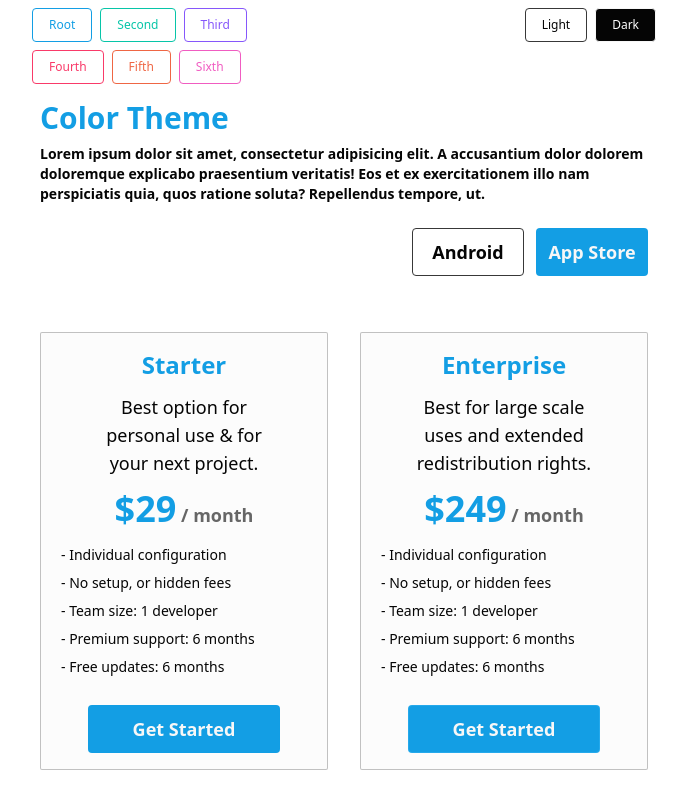
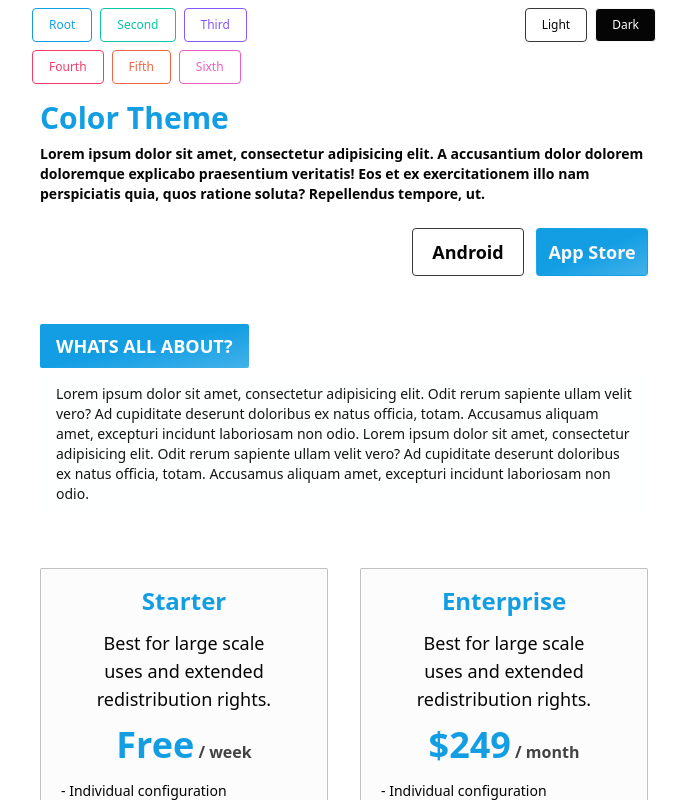
Before and after one commit to okanay/DigitalMenu, a Next.js app: page / in a window 1280 px wide. Shown: the top 800 px of the page, without its empty margins (296-983 px from the left). Built offline with nearby package versions, Linux system fonts and the light colour scheme.

Commit message:
V0.4ColorTheme12

```diff
--- a/components/layout/layout.js
+++ b/components/layout/layout.js
@@ -3,7 +3,7 @@ import Theme from "./theme";
 const Layout = ({children}) => {
 
     return (
-        <div className={'max-w-screen-tablet w-full mx-auto text-sm'}>
+        <div className={'w-full mx-auto text-sm'}>
             <Theme>
                 {children}
             </Theme>
--- a/components/layout/theme.js
+++ b/components/layout/theme.js
@@ -1,9 +1,8 @@
 import {useEffect, useState} from "react";
-
 const Theme = ({children}) => {
 
     const [colorMode, setColorMode] = useState('root')
-    const [darkMode, setDarkMode] = useState('-light')
+    const [darkMode, setDarkMode] = useState( '')
     const [theme, setTheme] = useState({color: `${colorMode + darkMode}`, mode: `${darkMode}`})
     const handleColorMode = (color) => {
         const value = color
@@ -13,6 +12,18 @@ const Theme = ({children}) => {
         const value = mode
         setDarkMode(value)
     }
+
+    useEffect(() => {
+        const prefersDarkMode = window.matchMedia && window.matchMedia('(prefers-color-scheme: dark)').matches;
+        setDarkMode(() => {
+
+            const value = prefersDarkMode ? "-dark" : "-light"
+            return value
+        })
+
+    }, []);
+
+
 
     useEffect(() => {
 
@@ -26,9 +37,9 @@ const Theme = ({children}) => {
     return (
         <div className={`${theme.mode} ${theme.color}`}>
             <div className={'bg-skin-theme-body-50'}>
-                <div className="flex flex-col gap-2 w-full flex-wrap p-2">
+                <div className="flex flex-col gap-2 w-full flex-wrap p-2 max-w-screen-tablet mx-auto">
 
-                    <div className="flex flex-row gap-2 justify-between w-full flex-wrap flex-wrap-reverse text-xs">
+                    <div className="flex flex-row gap-2 justify-between w-full flex-wrap flex-wrap-reverse text-xs ">
 
                         {/* ROOT _ SECOND _ THIRD */}
                         <div className="flex flex-row gap-2">
--- a/pages/index.js
+++ b/pages/index.js
@@ -1,34 +1,66 @@
 export default function Home() {
+    return (
+        <div className={`flex flex-col justify-center w-full max-w-screen-tablet mx-auto`}>
 
-
-
-    return (
-        <div className={`flex flex-col justify-center w-full px-4 py-2`}>
-
-            <div className={`flex flex-col justify-start w-full gap-2 pb-12 bg-skin-theme-body-50`}>
+            {/* Color Theme, Download*/}
+            <div className={'px-4 py-2'}>
+                <div className={`flex flex-col justify-start w-full gap-2 pb-4 bg-skin-theme-body-50`}>
                     <h1 className={'text-3xl text-skin-theme-500 font-bold text-start'}>Color Theme</h1>
-                <p className={'text-sm text-skin-theme-font-50 font-semibold'}>Lorem ipsum dolor sit amet, consectetur
+                    <p className={'text-sm text-skin-theme-font-50 font-semibold'}>Lorem ipsum dolor sit amet,
+                        consectetur
                         adipisicing elit. A accusantium dolor dolorem doloremque
-                    explicabo praesentium veritatis! Eos et ex exercitationem illo nam perspiciatis quia, quos ratione
+                        explicabo praesentium veritatis! Eos et ex exercitationem illo nam perspiciatis quia, quos
+                        ratione
                         soluta? Repellendus tempore, ut.</p>
                     <div className={'flex flex-row justify-end gap-3 mt-4'}>
                         <button
                             className={'bg-skin-theme-body-50 w-28 h-12 text-lg rounded border border-skin-theme-body-900 text-skin-theme-font-50 font-semibold'}>Android
                         </button>
                         <button
-                        className={'bg-skin-theme-500 w-28 h-12 text-lg rounded border-[1px] border-skin-theme-500/40 text-skin-theme-font-900 font-semibold'}>App
+                            className={'bg-gradient-to-br from-skin-theme-500 via-skin-theme-500 to-skin-theme-500/80 w-28 h-12 text-lg rounded border-[1px] border-skin-theme-500/40 text-skin-theme-font-900 font-semibold'}>App
                             Store
                         </button>
                     </div>
                 </div>
-            <div className={'grid grid-cols-1 grid-rows-1 tablet:grid-cols-2 tablet:gap-8 gap-4 pt-2 py-6'}>
-                <div className={'bg-skin-theme-body-100/40 border border-skin-theme-body-600/40 rounded-sm text-skin-theme-font-50 mx-auto'}>
+            </div>
+
+            {/* Color Test*/}
+            <div
+                className={` gap-2 flex flex-col w-full px-4 py-6`}>
+                <div className={'flex flex-col h-full justify-center text-skin-theme-font-1000'}>
+                    <div className={'bg-gradient-to-br from-skin-theme-500 via-skin-theme-500 to-skin-theme-500/80 rounded-sm px-4 py-2 w-fit mb-2'}>
+                        <h2 className={'text-lg font-semibold text-start w-full uppercase '}>Whats
+                            All About?</h2>
+                    </div>
+                    <div className={'bg-skin-theme-50/10 rounded px-4 py-2 w-fit mb-2 text-skin-theme-font-100'}>
+
+                        <p>
+                            Lorem ipsum dolor sit amet, consectetur adipisicing elit. Odit rerum sapiente ullam velit
+                            vero? Ad
+                            cupiditate deserunt doloribus ex natus officia, totam. Accusamus aliquam amet, excepturi
+                            incidunt
+                            laboriosam non odio. Lorem ipsum dolor sit amet, consectetur adipisicing elit. Odit rerum
+                            sapiente
+                            ullam velit vero? Ad
+                            cupiditate deserunt doloribus ex natus officia, totam. Accusamus aliquam amet, excepturi
+                            incidunt
+                            laboriosam non odio.
+                        </p>
+                    </div>
+                </div>
+            </div>
+
+
+            {/* Price Tag */}
+            <div className={'grid grid-cols-1 grid-rows-1 tablet:grid-cols-2 tablet:gap-8 gap-4 py-6 px-4'}>
+                <div
+                    className={'bg-skin-theme-body-100/40 border border-skin-theme-body-600/40 rounded-sm text-skin-theme-font-50'}>
                     <div className={'flex flex-col justify-center gap-3 px-1 py-4 max-w-screen-smPhone'}>
                         <h2 className={'text-2xl text-skin-theme-500 font-semibold text-center w-full px-12'}>Starter</h2>
-                        <h3 className={'text-lg text-center w-full px-12'}>Best option for
-                            personal use & for your next project.</h3>
-                        <h1 className={'text-4xl text-skin-theme-500 font-bold text-center mb-1'}>$29<span
-                            className={'text-lg text-skin-theme-font-500'}> / month</span></h1>
+                        <h3 className={'text-lg text-center w-full px-12'}>Best for large scale uses and extended
+                            redistribution rights.</h3>
+                        <h1 className={'text-4xl text-skin-theme-500 font-bold text-center mb-1'}>Free<span
+                            className={'text-base text-skin-theme-font-300'}> / week</span></h1>
 
                         <div className={'flex flex-col gap-2 text-sm text-start pl-4'}>
                             <p> - Individual configuration</p>
@@ -40,19 +72,22 @@ export default function Home() {
 
                         <div className={'mt-4 w-full flex flex-row justify-center items-center'}>
                             <button
-                                className={'bg-skin-theme-500 w-48 h-12 text-lg rounded border-[1px] border-skin-theme-500/40 text-skin-theme-font-900 font-semibold'}>Get
+                                className={'bg-skin-theme-body-100/40 w-48 h-12 text-lg rounded border border-skin-theme-body-900 text-skin-theme-500 font-semibold'}>Get
                                 Started
                             </button>
                         </div>
 
                     </div>
                 </div>
-                <div className={'bg-skin-theme-body-100/40 border border-skin-theme-body-600/40 rounded-sm text-skin-theme-font-50 mx-auto'}>
+
+                <div
+                    className={'bg-skin-theme-body-100/40 border border-skin-theme-body-600/40 rounded-sm text-skin-theme-font-50'}>
                     <div className={'flex flex-col justify-center gap-3 px-1 py-4 max-w-screen-smPhone'}>
                         <h2 className={'text-2xl text-skin-theme-500 font-semibold text-center w-full px-12'}>Enterprise</h2>
-                        <h3 className={'text-lg text-center w-full px-12'}>Best for large scale uses and extended redistribution rights.</h3>
+                        <h3 className={'text-lg text-center w-full px-12'}>Best for large scale uses and extended
+                            redistribution rights.</h3>
                         <h1 className={'text-4xl text-skin-theme-500 font-bold text-center mb-1'}>$249<span
-                            className={'text-lg text-skin-theme-font-500'}> / month</span></h1>
+                            className={'text-base text-skin-theme-font-300'}> / month</span></h1>
 
                         <div className={'flex flex-col gap-2 text-sm text-start pl-4'}>
                             <p> - Individual configuration</p>
@@ -64,7 +99,7 @@ export default function Home() {
 
                         <div className={'mt-4 w-full flex flex-row justify-center items-center'}>
                             <button
-                                className={'bg-skin-theme-500 w-48 h-12 text-lg rounded border-[1px] border-skin-theme-400/40 text-skin-theme-font-900 font-semibold'}>Get
+                                className={'bg-skin-theme-body-100/40 w-48 h-12 text-lg rounded border border-skin-theme-body-900 text-skin-theme-500 font-semibold'}>Get
                                 Started
                             </button>
                         </div>
@@ -73,6 +108,11 @@ export default function Home() {
                 </div>
             </div>
 
+
+            {/*White Test*/}
+            <div
+                className={'gap-2 flex flex-col w-full bg-gradient-to-br from-skin-body-800/95 via-skin-body-800/90 to-skin-body-800/80 px-4 py-2 text-skin-body-font-50 font-sans text-sm h-48'}></div>
+
         </div>
     )
 }
--- a/styles/globals.css
+++ b/styles/globals.css
@@ -14,7 +14,7 @@
 @layer base {
 
     body * {
-        @apply transition-colors duration-500;
+        /*@apply transition-colors duration-500;*/
     }
 
     .-light {
```
Lines whose indentation alone changed are shown as unchanged.
